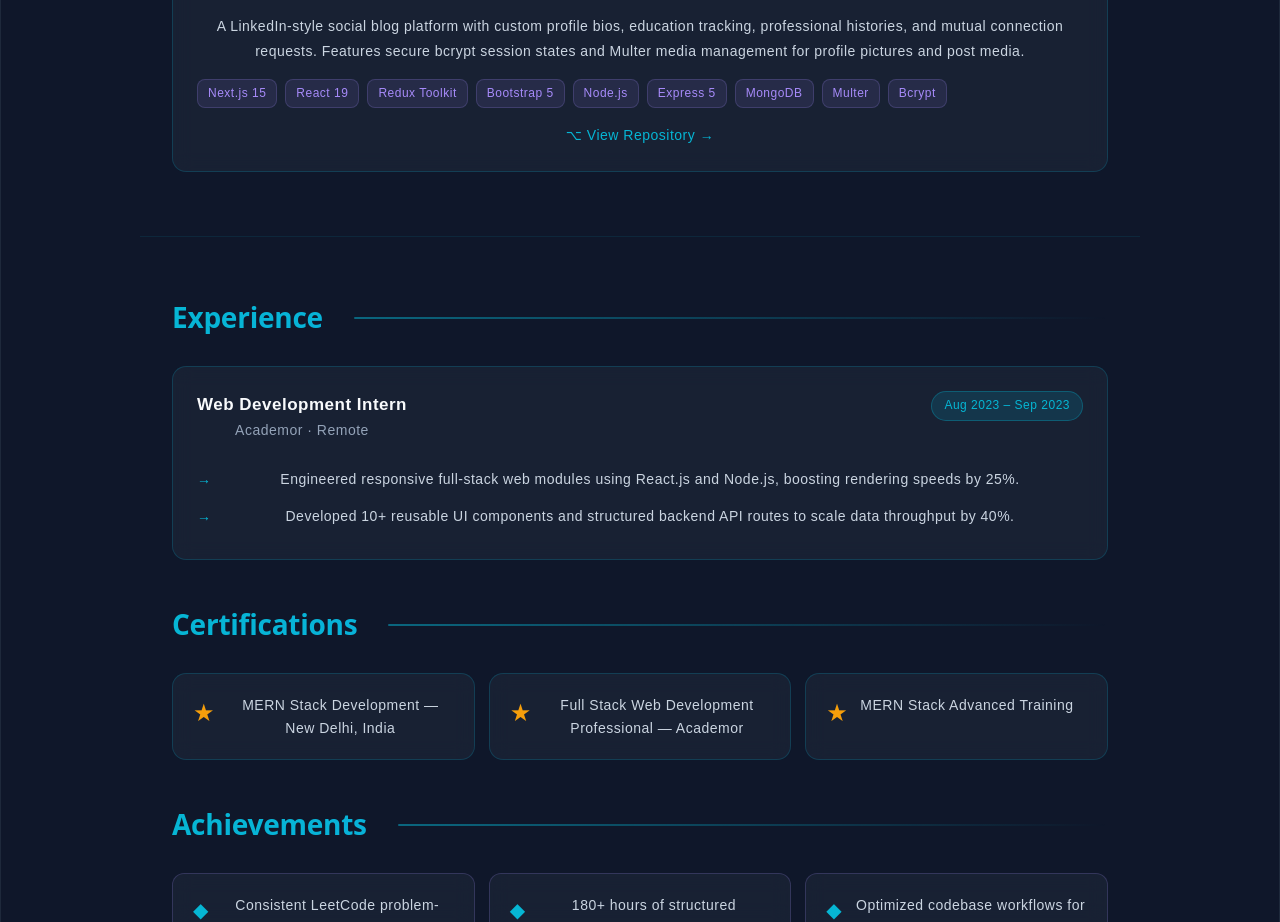
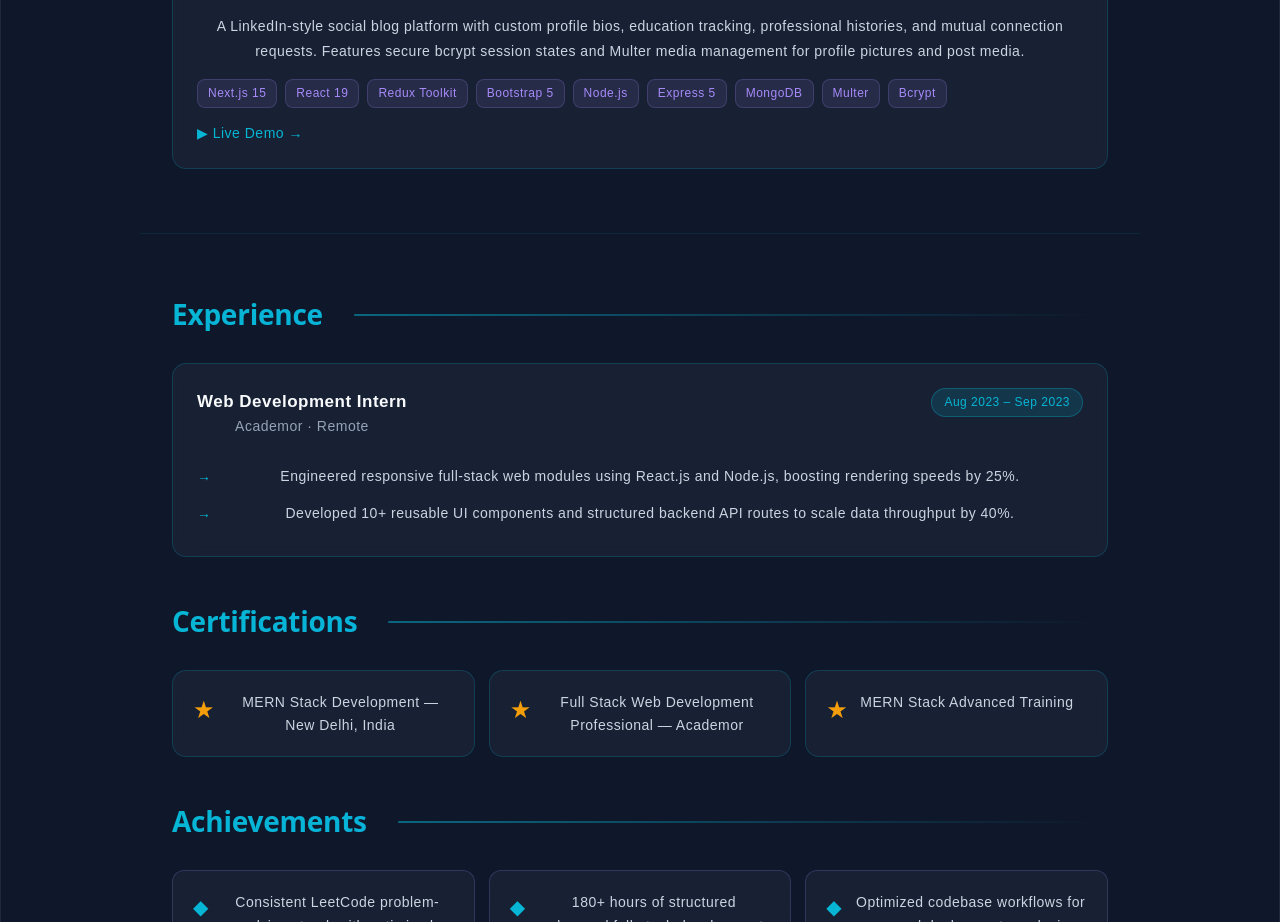
Before and after one commit to Amjadkhan9756/Portfolio, a React (Vite) app: page / in a window 1280 px wide. Shown: the part 1800-2722 px from the top of the page. Built offline with nearby package versions, Linux system fonts and the light colour scheme.

Commit message:
new update

```diff
--- a/src/component/Home.jsx
+++ b/src/component/Home.jsx
@@ -50,6 +50,7 @@ const data = {
       desc: "A LinkedIn-style social blog platform with custom profile bios, education tracking, professional histories, and mutual connection requests. Features secure bcrypt session states and Multer media management for profile pictures and post media.",
       tech: ["Next.js 15", "React 19", "Redux Toolkit", "Bootstrap 5", "Node.js", "Express 5", "MongoDB", "Multer", "Bcrypt"],
       repo: "#",
+      live: "https://proconnect-sandy.vercel.app/",
     },
   ],
   certifications: [
@@ -288,7 +289,32 @@ function Projects() {
             <div style={styles.techStack}>
               {p.tech.map((t) => <span key={t} style={styles.tech}>{t}</span>)}
             </div>
-            <a href={p.repo} style={{ fontSize: 14, color: "#06b6d4", textDecoration: "none", fontWeight: 500, transition: "all 0.3s ease" }} onMouseEnter={(e) => { e.target.style.color = "#0ea5e9"; }} onMouseLeave={(e) => { e.target.style.color = "#06b6d4"; }}>⌥ View Repository →</a>
+            <div style={{ display: "flex", gap: 18, flexWrap: "wrap" }}>
+              {p.live && (
+                <a
+                  href={p.live}
+                  target="_blank"
+                  rel="noreferrer"
+                  style={{ fontSize: 14, color: "#06b6d4", textDecoration: "none", fontWeight: 500, transition: "all 0.3s ease" }}
+                  onMouseEnter={(e) => { e.target.style.color = "#0ea5e9"; }}
+                  onMouseLeave={(e) => { e.target.style.color = "#06b6d4"; }}
+                >
+                  ▶ Live Demo →
+                </a>
+              )}
+              {p.repo && p.repo !== "#" && (
+                <a
+                  href={p.repo}
+                  target="_blank"
+                  rel="noreferrer"
+                  style={{ fontSize: 14, color: "#a78bfa", textDecoration: "none", fontWeight: 500, transition: "all 0.3s ease" }}
+                  onMouseEnter={(e) => { e.target.style.color = "#c4b5fd"; }}
+                  onMouseLeave={(e) => { e.target.style.color = "#a78bfa"; }}
+                >
+                  ⌥ View Repository →
+                </a>
+              )}
+            </div>
           </div>
         ))}
       </div>
```
